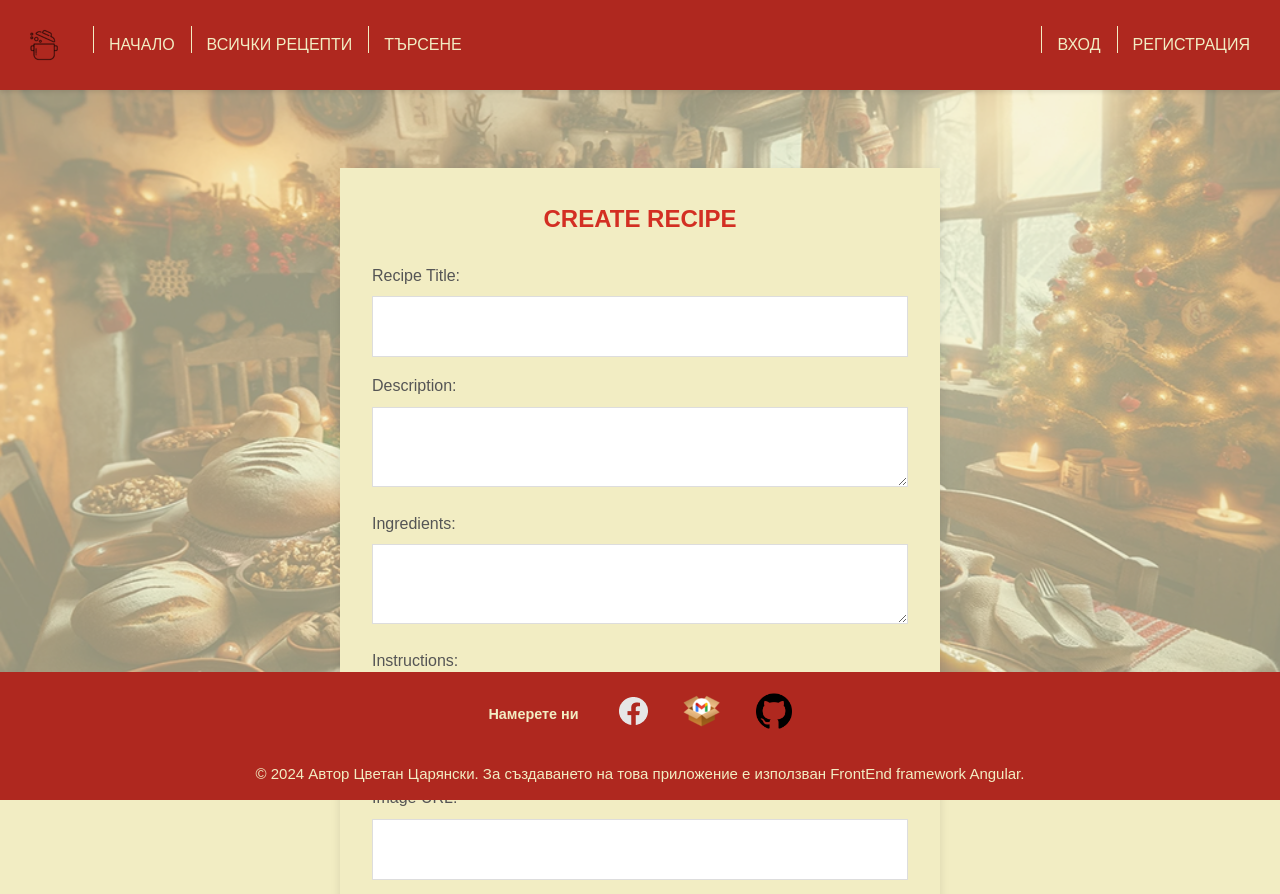
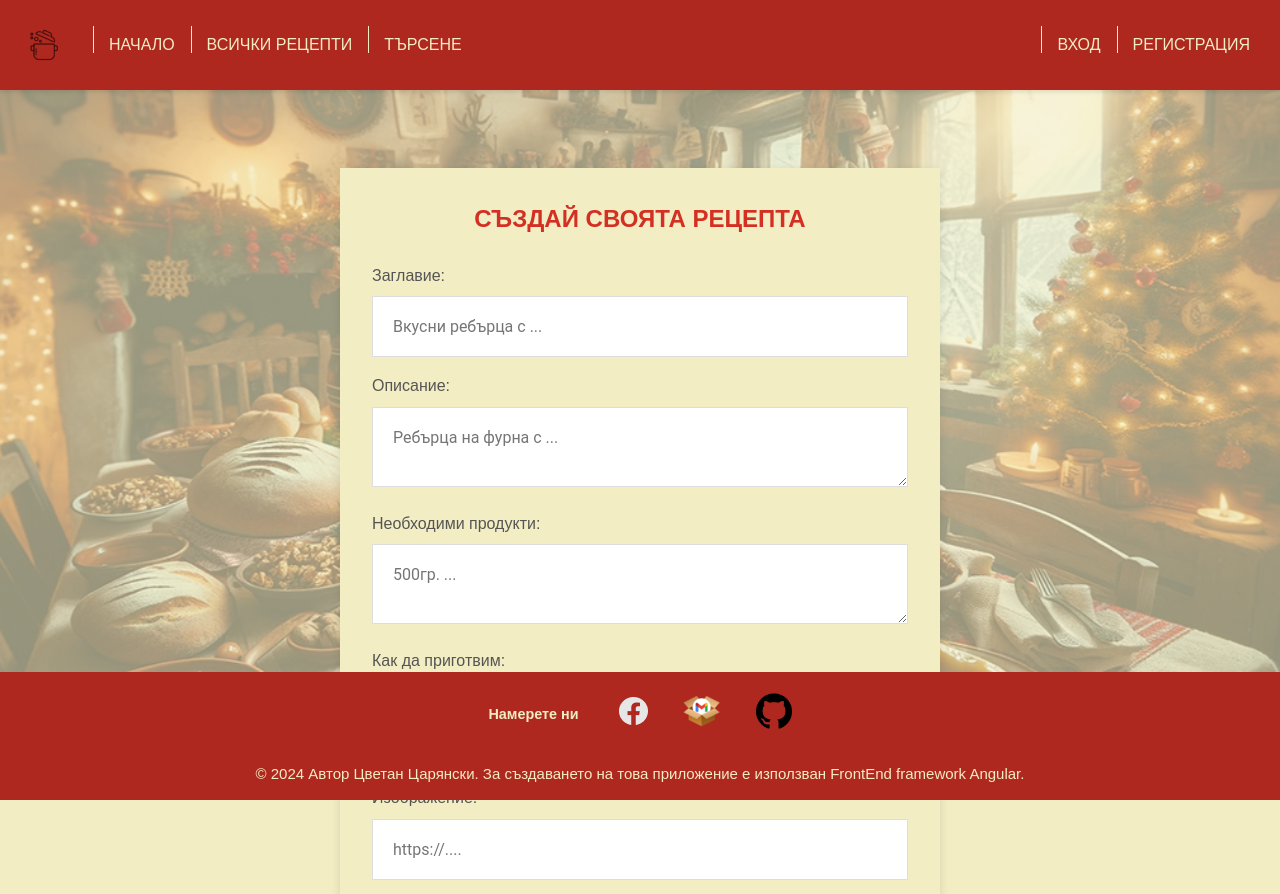
Before and after one commit to ttsaryanski/SoftUni-Angular-Exam-App, an Angular app in the folder Cooking Together/client/Application/: page /create in a window 1280 px wide. Shown: the top 894 px of the page. Built offline with nearby package versions, Linux system fonts and the light colour scheme; no server answers.

Commit message:
Add create page validators and set server model validators

```diff
--- /dev/null
+++ b/Cooking Together/client/Application/src/app/directives/image-url.directive.ts
@@ -0,0 +1,34 @@
+import { Directive } from '@angular/core';
+import {
+  AbstractControl,
+  NG_VALIDATORS,
+  ValidationErrors,
+  Validator,
+} from '@angular/forms';
+
+@Directive({
+  selector: '[appImageUrl]',
+  standalone: true,
+  providers: [
+    {
+      provide: NG_VALIDATORS,
+      useExisting: ImageUrlDirective,
+      multi: true,
+    },
+  ],
+})
+export class ImageUrlDirective implements Validator {
+  private imageUrlRegex = /^https?:\/\//;
+
+  constructor() {}
+
+  validate(control: AbstractControl): ValidationErrors | null {
+    const value = control.value;
+
+    if (!value || this.imageUrlRegex.test(value)) {
+      return null;
+    }
+
+    return { imageUrlValidator: true };
+  }
+}
--- a/Cooking Together/client/Application/src/app/recipes/create/create.component.css
+++ b/Cooking Together/client/Application/src/app/recipes/create/create.component.css
@@ -52,3 +52,11 @@
   color: #d32f23;
   transform: scale(1.05);
 }
+
+.error {
+  color: red;
+}
+
+.border-error {
+  border-color: red !important;
+}
--- a/Cooking Together/client/Application/src/app/recipes/create/create.component.html
+++ b/Cooking Together/client/Application/src/app/recipes/create/create.component.html
@@ -1,23 +1,130 @@
 <div class="main">
-    <section class="create">
-        <h2>Create Recipe</h2>
-        <form action="#">
-            <label for="title">Recipe Title:</label>
-            <input type="text" id="title" name="">
+  <section class="create">
+    <h2>Създай своята рецепта</h2>
+    <form #form="ngForm" (ngSubmit)="create(form)">
+      <label for="title">Заглавие:</label>
+      <input
+        [class]="setClass(title)"
+        type="text"
+        id="title"
+        name="title"
+        placeholder="Вкусни ребърца с ..."
+        ngModel
+        #title="ngModel"
+        required
+        minlength="5"
+      />
+      @if (title?.touched) {
+      <div>
+        @if (title?.errors?.['required']) {
+        <p class="error">Заглавието е задължително!</p>
+        }
+        <!-- -->
+        @if (title?.errors?.['minlength']) {
+        <p class="error">Заглавието трябва да е не по-малко от 5 символа!</p>
+        }
+      </div>
+      }
 
-            <label for="description">Description:</label>
-            <textarea id="description" name=""></textarea>
+      <label for="description">Описание:</label>
+      <textarea
+        [class]="setClass(description)"
+        id="description"
+        name="description"
+        placeholder="Ребърца на фурна с ..."
+        ngModel
+        #description="ngModel"
+        required
+        minlength="10"
+      ></textarea>
+      @if (description?.touched) {
+      <div>
+        @if (description?.errors?.['required']) {
+        <p class="error">Описанието е задължително!</p>
+        }
+        <!-- -->
+        @if (description?.errors?.['minlength']) {
+        <p class="error">Описанието трябва да е не по-малко от 10 символа!</p>
+        }
+      </div>
+      }
 
-            <label for="ingredients">Ingredients:</label>
-            <textarea id="ingredients" name=""></textarea>
+      <label for="ingredients">Необходими продукти:</label>
+      <textarea
+        [class]="setClass(ingredients)"
+        id="ingredients"
+        name="ingredients"
+        placeholder="500гр. ..."
+        ngModel
+        #ingredients="ngModel"
+        required
+        minlength="10"
+      ></textarea>
+      @if (ingredients?.touched) {
+      <div>
+        @if (ingredients?.errors?.['required']) {
+        <p class="error">Моля добавете необходимите продукти!</p>
+        }
+        <!-- -->
+        @if (ingredients?.errors?.['minlength']) {
+        <p class="error">Най-малко 10 символа!</p>
+        }
+      </div>
+      }
 
-            <label for="instructions">Instructions:</label>
-            <textarea id="instructions" name=""></textarea>
+      <label for="instructions">Как да приготвим:</label>
+      <textarea
+        [class]="setClass(instructions)"
+        id="instructions"
+        name="instructions"
+        placeholder="Първо ..."
+        ngModel
+        #instructions="ngModel"
+        required
+        minlength="10"
+      ></textarea>
+      @if (instructions?.touched) {
+      <div>
+        @if (instructions?.errors?.['required']) {
+        <p class="error">Опишете начина на приготвяне!</p>
+        }
+        <!-- -->
+        @if (instructions?.errors?.['minlength']) {
+        <p class="error">Най-малко 10 символа!</p>
+        }
+      </div>
+      }
 
-            <label for="image">Image URL:</label>
-            <input type="url" id="image" name="">
+      <label for="image">Изображение:</label>
+      <input
+        [classList]="setImgClass(imageUrl)"
+        type="url"
+        id="imageUrl"
+        name="imageUrl"
+        placeholder="https://...."
+        ngModel
+        #imageUrl="ngModel"
+        required
+        appImageUrl
+      />
+      @if (imageUrl?.touched) {
+      <div>
+        @if (imageUrl?.errors?.['required']) {
+        <p class="error">Изображението е задължително!</p>
+        }
+        <!-- -->
+        @if (imageUrl?.errors?.['imageUrlValidator']) {
+        <p class="error">Невалиден URL адрес!</p>
+        }
+      </div>
+      }
 
-            <button type="submit">Create Recipe</button>
-        </form>
-    </section>
+      <button
+        [disabled]="setButton(form).disabled"
+        [style]="setButton(form).style"
+      >
+        Създай
+      </button>
+    </form>
+  </section>
 </div>
--- a/Cooking Together/client/Application/src/app/recipes/create/create.component.ts
+++ b/Cooking Together/client/Application/src/app/recipes/create/create.component.ts
@@ -1,12 +1,31 @@
 import { Component } from '@angular/core';
+import { FormsModule, NgForm } from '@angular/forms';
+import {
+  setButtonAttributes,
+  setImgErrorClass,
+  setNameErrorClass,
+} from '../../utils/setClasses';
+import { ImageUrlDirective } from '../../directives/image-url.directive';
 
 @Component({
   selector: 'app-create',
   standalone: true,
-  imports: [],
+  imports: [FormsModule, ImageUrlDirective],
   templateUrl: './create.component.html',
-  styleUrl: './create.component.css'
+  styleUrl: './create.component.css',
 })
 export class CreateComponent {
+  create(form: NgForm) {}
 
+  setClass(form: any) {
+    return setNameErrorClass(form);
+  }
+
+  setImgClass(form: any) {
+    return setImgErrorClass(form);
+  }
+
+  setButton(form: any) {
+    return setButtonAttributes(form);
+  }
 }
--- a/Cooking Together/client/Application/src/app/user/login/login.component.ts
+++ b/Cooking Together/client/Application/src/app/user/login/login.component.ts
@@ -4,7 +4,7 @@ import { Router, RouterLink } from '@angular/router';
 import {
   setButtonAttributes,
   setEmailErrorClass,
-  setPassErrorClass,
+  setNameErrorClass,
 } from '../../utils/setClasses';
 import { EmailDirective } from '../../directives/email.directive';
 import { ErrorMsgComponent } from '../../core/error-msg/error-msg.component';
@@ -56,7 +56,7 @@ export class LoginComponent {
   }
 
   setPasswordClass(form: any) {
-    return setPassErrorClass(form);
+    return setNameErrorClass(form);
   }
 
   setButton(form: any) {
--- a/Cooking Together/client/Application/src/app/user/register/register.component.ts
+++ b/Cooking Together/client/Application/src/app/user/register/register.component.ts
@@ -5,7 +5,6 @@ import {
   setButtonAttributes,
   setEmailErrorClass,
   setNameErrorClass,
-  setPassErrorClass,
   setRePassErrorClass,
 } from '../../utils/setClasses';
 import { EmailDirective } from '../../directives/email.directive';
@@ -71,7 +70,7 @@ export class RegisterComponent {
   }
 
   setPasswordClass(form: any) {
-    return setPassErrorClass(form);
+    return setNameErrorClass(form);
   }
 
   setRePassClass(form: any) {
--- a/Cooking Together/client/Application/src/app/utils/setClasses.ts
+++ b/Cooking Together/client/Application/src/app/utils/setClasses.ts
@@ -18,11 +18,11 @@ export function setEmailErrorClass(email: any): string {
   return '';
 }
 
-export function setPassErrorClass(pass: any): string {
-  if (pass?.touched && pass?.errors?.['required']) {
+export function setImgErrorClass(email: any): string {
+  if (email?.touched && email?.errors?.['required']) {
     return 'border-error';
   }
-  if (pass?.touched && pass?.errors?.['minlength']) {
+  if (email?.touched && email?.errors?.['imageUrlValidator']) {
     return 'border-error';
   }
   return '';
```
Also changed, not shown: 2 other files (tests, documents, lock files or other folders).
